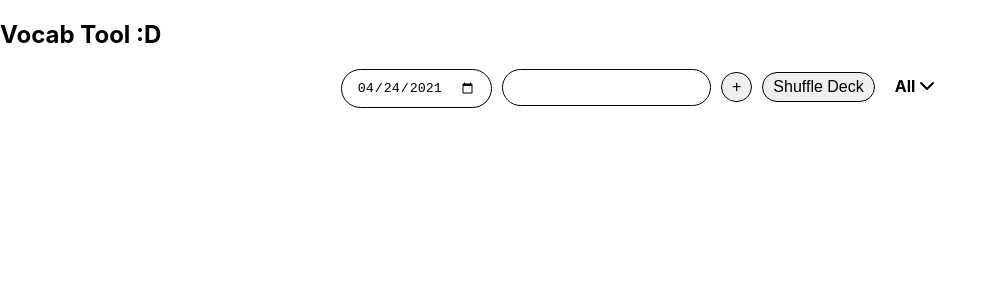
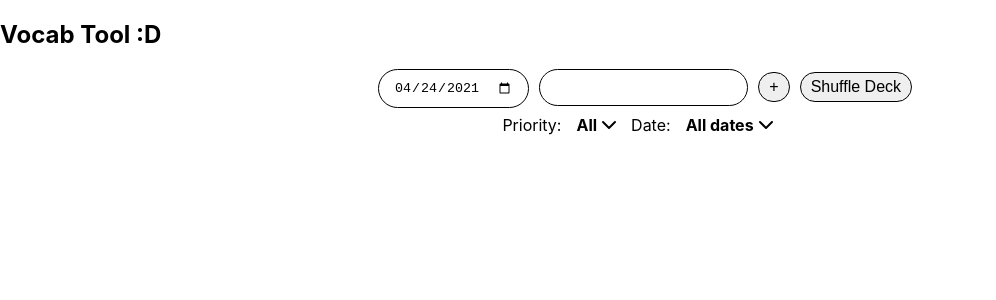
Before and after one commit to NOIPA171/vocabs-webfront, a React (Create React App) app: page / in a window 1280 px wide. Shown: the top 300 px of the page, without its empty margins (0-996 px from the left). Built offline with nearby package versions, Linux system fonts and the light colour scheme.

Commit message:
move files & fix bug & + priority 6

```diff
--- a/src/components/Card/index.js
+++ b/src/components/Card/index.js
@@ -20,7 +20,7 @@ const Card = ({ data, deleteVocab, updateVocab, handleOpen, isActive }) => {
   const handlePass = (evt, direction) => {
     evt.preventDefault();
     evt.stopPropagation();
-    if (data.priority + direction < 0 || data.priority + direction > 5) return;
+    if (data.priority + direction < 0 || data.priority + direction > 6) return;
     updateVocab({
       priority: data.priority + direction,
     });
--- a/src/components/Card/style.module.scss
+++ b/src/components/Card/style.module.scss
@@ -9,6 +9,7 @@
   background: black;
 }
 
+$prrty6: linear-gradient(to bottom, #31e3ff, #ff44bd)0 100%;
 $prrty5: $red;
 $prrty4: $orange;
 $prrty3: $purple;
@@ -106,6 +107,9 @@ $prrty0: $wheat;
 .priority5 {
   border-color: $prrty5;
 }
+.priority6 {
+  border-image: $prrty6;
+}
 .display {
   &:hover {
     box-shadow: none;
--- a/src/components/Dropdown/index.js
+++ b/src/components/Dropdown/index.js
@@ -5,10 +5,17 @@ import styles from "./style.module.scss";
 
 const cx = className.bind(styles);
 
-const Dropdown = ({ options, onChange }) => {
+const Dropdown = ({ options, onChange, hasAll, className, label }) => {
+  const allOptions = hasAll
+  ? [
+    { value: typeof hasAll === "string" ? hasAll : "All", key: null },
+  ].concat(options)
+  : options;
+
   const [isFocus, setIsFocus] = useState(0);
   const [isOpen, setIsOpen] = useState(false);
-  const [selected, setSelected] = useState(options[0]);
+  const [selected, setSelected] = useState(allOptions[0]);
+
   return (
     <div
       tabIndex="1"
@@ -25,14 +32,14 @@ const Dropdown = ({ options, onChange }) => {
         setIsOpen(false);
         setIsFocus(0);
       }}
-      className={cx("wrapper", { active: isFocus })}
+      className={cx("wrapper", className, { active: isFocus })}
     >
+      {label !== undefined && <span className={cx("label")}>{label}</span>}
       <div className={cx("title")}>
         {selected.value} <ChevronDown />
-      </div>
         {isOpen && (
           <div className={cx("options")}>
-          {options.map((opt, idx) => {
+            {allOptions.map((opt, idx) => {
               return (
                 <div
                   className={cx("opt")}
@@ -46,12 +53,14 @@ const Dropdown = ({ options, onChange }) => {
                   }}
                 >
                   {opt.value}
+                  {opt.note && <span>({opt.note})</span>}
                 </div>
               );
             })}
           </div>
         )}
       </div>
+    </div>
   );
 };
 
--- a/src/components/Dropdown/style.module.scss
+++ b/src/components/Dropdown/style.module.scss
@@ -4,20 +4,29 @@
   position: relative;
   cursor: pointer;
   outline: none;
-  display: inline-block;
+  display: inline-flex;
   user-select: none;
-  border-radius: 50px;
-  transition: .3s;
+  align-items: center;
   // border: solid 1px transparent;
-  &:hover, &:active, &.active {
+  &:hover,
+  &:active,
+  &.active {
     // border: solid 1px black;
-    box-shadow: $shadow;
+    .title {
+      box-shadow: $shadow;
+    }
+  }
+  .label {
   }
   .title {
     font-weight: bold;
     display: flex;
     align-items: center;
     padding: 5px 10px;
+    border-radius: 50px;
+    transition: 0.3s;
+    position: relative;
+    margin-left: 5px;
   }
   .options {
     position: absolute;
@@ -26,6 +35,7 @@
     border-radius: 5px;
     width: 100%;
     left: -1px;
+    top: 100%;
     z-index: 10;
     .opt {
       padding: 10px 15px;
@@ -33,6 +43,10 @@
       &:hover {
         background: rgba(0, 0, 0, 0.3);
       }
+      span {
+        color: grey;
+        font-size: 0.8rem;
+      }
     }
   }
 }
--- a/src/pages/List/index.js
+++ b/src/pages/List/index.js
@@ -1,7 +1,7 @@
 import React, { useEffect, useState, useRef } from "react";
 import Card from "components/Card";
 import Message from "components/Message";
-import DisplayBlock from "components/DisplayBlock";
+import DisplayBlock from "pages/List/DisplayBlock";
 import Button from "components/Button";
 import Input from "components/Input";
 import Dropdown from "components/Dropdown";
@@ -14,40 +14,56 @@ import styles from "./style.module.scss";
 
 const cx = className.bind(styles);
 
-const sortList = (list) => list.sort((a, b) => b.priority - a.priority);
-const setStorage = (list) =>
-  localStorage.setItem("vocabs", JSON.stringify(list));
-
 const frmt = "YYYY/MM/DD";
-const fullList = JSON.parse(localStorage.getItem("vocabs") || "[]");
 
 export default function App() {
+  const fullList = useRef(JSON.parse(localStorage.getItem("vocabs") || "[]"));
+
   const [keyword, setKeyword] = useState("");
   const [date, setDate] = useState(moment().format(frmt));
   const [display, setDisplay] = useState(null);
-  const [list, setList] = useState(fullList);
+  const [list, setList] = useState(fullList.current);
   const [isLoading, setIsLoading] = useState(false);
   const [openIndex, setOpenIndex] = useState(-1);
 
+  const [listDates, setListDates] = useState([]);
+
   const [filterPrrty, setFilterPrrty] = useState(null);
+  const [filterDate, setFilterDate] = useState(null);
 
   useEffect(() => {
-    setList((prev) => {
-      if (filterPrrty === null) {
-        return fullList;
+    setList(() => {
+      let list = fullList.current.concat([]);
+      if (filterPrrty) {
+        list = list.filter((vocab) => vocab.priority === filterPrrty);
       }
-      return fullList.filter((vocab) => {
-        return vocab.priority === filterPrrty;
+      if (filterDate) {
+        list = list.filter((vocab) => vocab.created_at === filterDate);
+      }
+      return list;
     });
-    });
-  }, [filterPrrty]);
+  }, [filterPrrty, filterDate]);
 
+  useEffect(() => {
     const getListDatesData = () => {
-    return list.reduce((obj, currValue) => {
+      const data = fullList.current.reduce((obj, currValue) => {
         const date = currValue.created_at;
         obj[date] = (obj[date] || 0) + 1;
         return obj;
       }, {});
+      return Object.keys(data).map((date) => ({
+        value: date,
+        key: date,
+        note: data[date],
+      }));
+    };
+
+    setListDates(getListDatesData());
+  }, [fullList.current.length]);
+
+  const setStorage = (list) => {
+    localStorage.setItem("vocabs", JSON.stringify(list));
+    fullList.current = list;
   };
 
   const setData = (list) => {
@@ -86,7 +102,7 @@ export default function App() {
       setDisplay(newVocab);
     } else {
       const currPriority = list[duplicateIndex].priority;
-      list[duplicateIndex].priority = currPriority > 5 ? 5 : currPriority + 1;
+      list[duplicateIndex].priority = currPriority > 6 ? 6 : currPriority + 1;
       list.unshift(list[duplicateIndex]);
       list.splice(duplicateIndex + 1, 1);
       setDisplay({ ...list[duplicateIndex], status: "dupe" });
@@ -96,25 +112,32 @@ export default function App() {
   };
 
   const deleteVocab = (index) => {
-    const ans = window.confirm('are you sure?')
-    if(!ans) return;
+    const ans = window.confirm("are you sure?");
+    if (!ans) return;
     setOpenIndex(-1);
-    setList((prev) => {
-      const newList = prev.concat([]);
-      newList.splice(index, 1);
-      setStorage(newList);
-      return newList;
-    });
+    const currList = list.concat([]);
+    const vocab = currList.splice(index, 1);
+    setList(currList);
+    const currFullList = fullList.current.concat([]);
+    currFullList.splice(
+      currFullList.findIndex((v) => v.word === vocab[0].word),
+      1
+    );
+    setStorage(currFullList);
   };
 
   const updateVocab = (index, data) => {
-    setList((prev) => {
-      const currList = prev.concat([]);
-      const curr = currList[index];
-      currList.splice(index, 1, { ...curr, ...data });
-      setStorage(currList);
-      return currList;
-    });
+    const curr = list[index];
+    const currList = list.concat([]);
+    const vocab = currList.splice(index, 1, { ...curr, ...data });
+    setList(currList);
+    const currFullList = fullList.current.concat([]);
+    currFullList.splice(
+      currFullList.findIndex((v) => v.word === vocab[0].word),
+      1,
+      { ...curr, ...data }
+    );
+    setStorage(currFullList);
   };
 
   const handleOpen = (vocab, index) => {
@@ -124,7 +147,7 @@ export default function App() {
   const handlePriority = (evt, direction, data) => {
     evt.preventDefault();
     evt.stopPropagation();
-    if (data.priority + direction < 0 || data.priority + direction > 5) return;
+    if (data.priority + direction < 0 || data.priority + direction > 6) return;
     updateVocab({
       priority: data.priority + direction,
     });
@@ -156,24 +179,41 @@ export default function App() {
         <Button onClick={fetchData}>+</Button>
         <Button
           onClick={() => {
-            setOpenIndex(-1)
-            setList(shuffleArray(list));
+            setOpenIndex(-1);
+            setList((prev) => shuffleArray(prev));
           }}
         >
           Shuffle Deck
         </Button>
-        {/* <Button onClick={() => setData(sortList(list))}>sort deck</Button> */}
+        <div>
           <Dropdown
+            hasAll
+            label="Priority:"
             options={priorityList}
             onChange={(key) => {
               setFilterPrrty(key);
             }}
           />
+          <Dropdown
+            hasAll="All dates"
+            label="Date:"
+            options={listDates}
+            onChange={(key) => {
+              setFilterDate(key);
+            }}
+          />
+        </div>
       </div>
       <div className={cx("container")}>
         <div className={cx("list")}>
           <Message data={display} />
           {list.map((vocab, index) => {
+            if (filterDate && vocab.created_at !== filterDate) {
+              return null;
+            }
+            if (filterPrrty && vocab.priority !== filterPrrty) {
+              return null;
+            }
             return (
               <Card
                 key={vocab.word}
--- a/src/pages/List/lists.js
+++ b/src/pages/List/lists.js
@@ -1,5 +1,5 @@
 export const priorityList = [
-  { value: "All", key: null },
+  { value: "6", key: 6 },
   { value: "5", key: 5 },
   { value: "4", key: 4 },
   { value: "3", key: 3 },
--- a/src/pages/List/style.module.scss
+++ b/src/pages/List/style.module.scss
@@ -21,4 +21,6 @@
   flex: 0 0 50%;
   position: sticky;
   top: 20px;
+  height: calc(100vh - 40px);
+  overflow: auto;
 }
```
Also changed, not shown: src/pages/List/DisplayBlock/index.js (renamed from src/components/DisplayBlock/index.js, +6 -4 lines), src/pages/List/DisplayBlock/style.module.scss (renamed from src/components/DisplayBlock/style.module.scss). Lines whose indentation alone changed are shown as unchanged.
